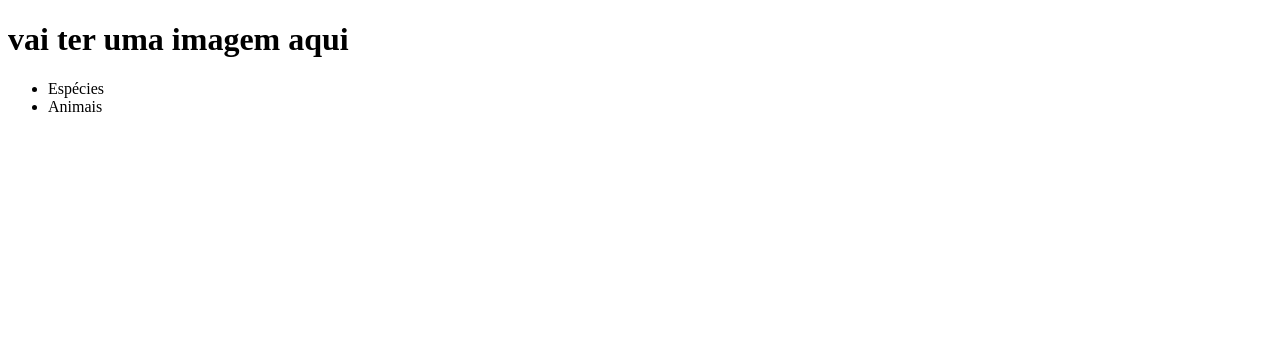
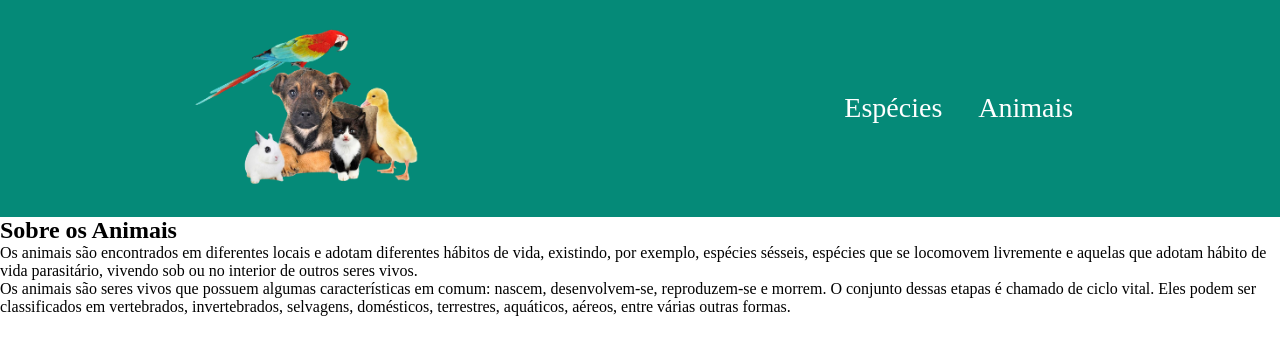
Before and after one commit to vitor06092006/2B-Programa-o-V-tor, a plain HTML site: page index.html in a window 1280 px wide. Drawn offline with Linux system fonts and the light colour scheme.

Commit message:
Add files via upload

```diff
--- a/index.html
+++ b/index.html
@@ -5,14 +5,21 @@
     <meta http-equiv="X-UA-Compatible" content="IE=edge">
     <meta name="viewport" content="width=device-width, initial-scale=1.0">
     <title>Document</title>
+    <link rel="stylesheet" href="style.css">
 </head>
 <body>
-    <header>
-       <h1>vai ter uma imagem aqui</h1>
-           <ul>
-           <li>Espécies</li>
-           <li>Animais</li>
+    <header class="cabecalho">
+       <img class="cabecalho-imagem" src="logo2.png" alt="Raças de Animais">
+           <ul class="cabelho-lista">
+           <li class="cabecalho-lista-item">Espécies</li>
+           <li class="cabecalho-lista-item">Animais</li>
         </ul>
     </header>
+    <section class="Animais">
+        <h2 class="Animais-titulo">Sobre os Animais</h2>
+        <p class="Animais-texto-um"> Os animais são encontrados em diferentes locais e adotam diferentes hábitos de vida, existindo, por exemplo, espécies sésseis, espécies que se locomovem livremente e aquelas que adotam hábito de vida parasitário, vivendo sob ou no interior de outros seres vivos.</p>
+        <p class="Animais-texto-dois"> Os animais são seres vivos que possuem algumas características em comum: nascem, desenvolvem-se, reproduzem-se e morrem. O conjunto dessas etapas é chamado de ciclo vital. Eles podem ser classificados em vertebrados, invertebrados, selvagens, domésticos, terrestres, aquáticos, aéreos, entre várias outras formas.</p>
+
+    </section>
 </body>
 </html>
--- a/style.css
+++ b/style.css
@@ -1,4 +1,24 @@
-heder {
-    background-color:#00a892;
+*{
+    margin:0;
+    padding:0;
+}
+
+.cabecalho {
+    background-color:#058a78;
     color: white;
+    display:flex;
+    justify-content: space-around;
+    align-items: center;
+    padding: 15px 0;
 }
+
+.cabecalho-imagem{
+    width:20%;
+}
+
+.cabecalho-lista-item{
+    display:inline-block;
+    margin:0 16px;
+    font-size: 28px;
+    font-family:initial;
+}
```
Also changed, not shown: logo2.png (added).
